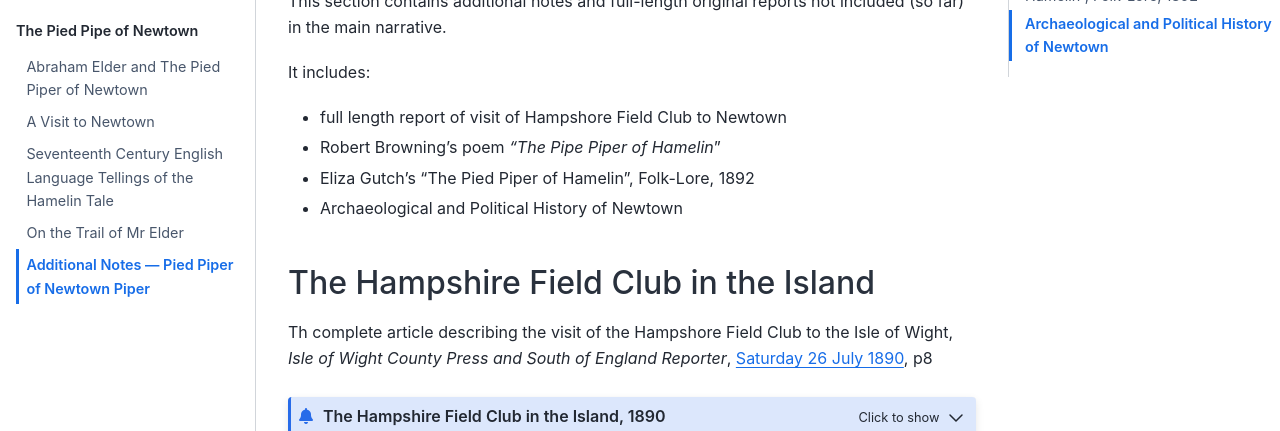
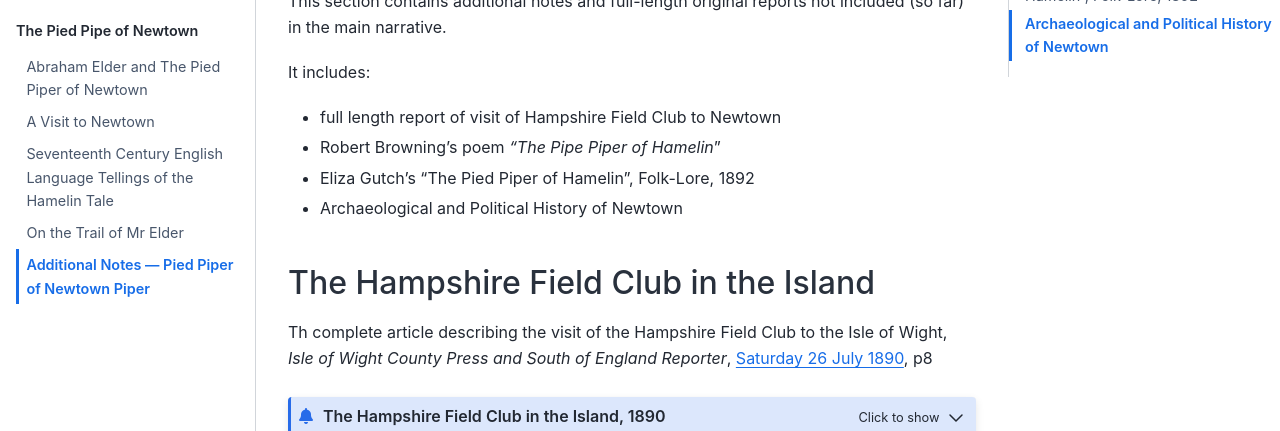
Before and after one commit to psychemedia/island-storynotes, a Jupyter Book: the page built from piedPiperNewtown/newtown_additional.md, in a window 1280 px wide and 900 px high. Shown: the part 193-624 px from the top of the window. Built offline with Jupyter Book 1.0.4 settings and Sphinx 7.4.7 and the Sphinx Book theme 1.1.4, drawn with Linux system fonts in a browser that asks for light colours.

Commit message:
Update newtown_additional.md

````diff
--- a/piedPiperNewtown/newtown_additional.md
+++ b/piedPiperNewtown/newtown_additional.md
@@ -5,14 +5,14 @@ This section contains additional notes and full-length original reports not incl
 
 It includes:
 
-- full length report of visit of Hampshore Field Club to Newtown
+- full length report of visit of Hampshire Field Club to Newtown
 - Robert Browning's poem _"The Pipe Piper of Hamelin_"
 - Eliza Gutch's “The Pied Piper of Hamelin”, Folk-Lore, 1892
 - Archaeological and Political History of Newtown
 
 ## The Hampshire Field Club in the Island
 
-Th complete article describing the visit of the Hampshore Field Club to the Isle of Wight, *Isle of Wight County Press and South of England Reporter*, [Saturday 26 July 1890](https://www.britishnewspaperarchive.co.uk/viewer/bl/0001960/18900726/114/0008), p8
+Th complete article describing the visit of the Hampshire Field Club to the Isle of Wight, *Isle of Wight County Press and South of England Reporter*, [Saturday 26 July 1890](https://www.britishnewspaperarchive.co.uk/viewer/bl/0001960/18900726/114/0008), p8
 
 ```{admonition} The Hampshire Field Club in the Island, 1890
 :class: dropdown
````
